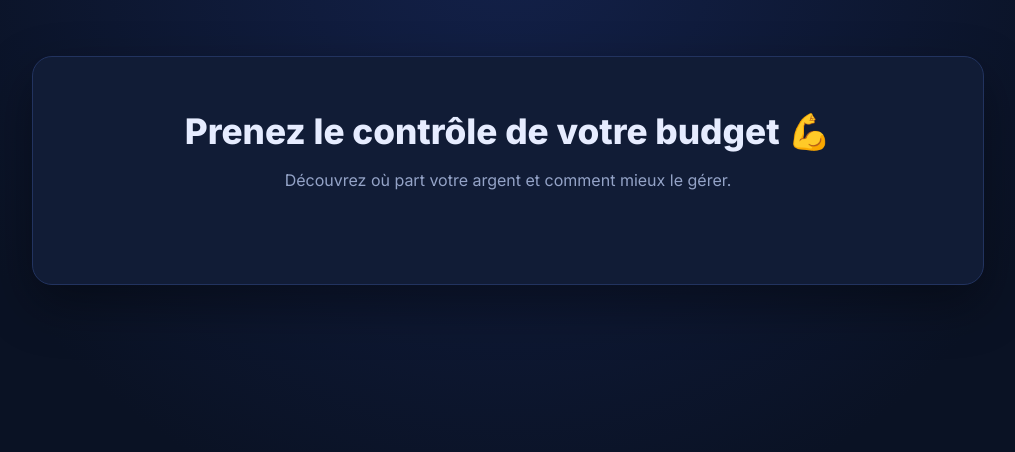
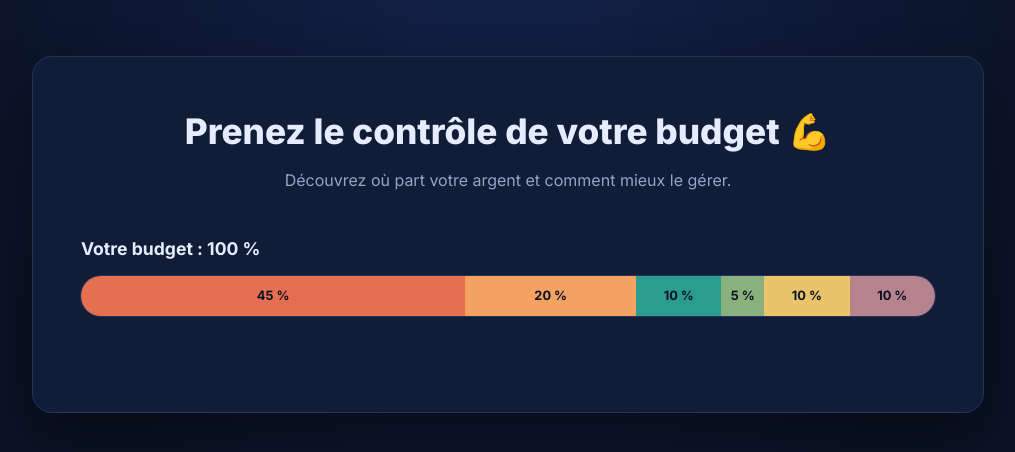
Before and after one commit to r-ovoundard/mon-budget, a PHP site: page / in a window 1280 px wide. Shown: the part 72-524 px from the top of the page, without its empty margins (132-1147 px from the left). Run offline with PHP 8.4, Linux system fonts and the light colour scheme.

Commit message:
ajout de la barre de répartition du budget

```diff
--- a/css/style.css
+++ b/css/style.css
@@ -130,3 +130,37 @@ h1 {
   font-weight: 700;
   margin-bottom: 14px;
 }
+/* =========================================================
+   BARRE DU BUDGET
+   ========================================================= */
+.budget-bar {
+  display: flex;
+  height: 40px;
+  border-radius: 999px;
+  overflow: hidden; /* coupe les segments pour suivre les bords arrondis */
+  margin-bottom: 48px;
+  box-shadow: 0 0 0 1px var(--border);
+}
+
+.seg {
+  display: flex;
+  align-items: center;
+  justify-content: center;
+  font-size: 0.8rem;
+  font-weight: 700;
+  color: var(--bg);
+  white-space: nowrap;
+  transition: filter 0.2s;
+}
+
+.seg:hover {
+  filter: brightness(1.15);
+}
+
+/* Couleurs de fond partagées par les segments et les pastilles */
+.logement     { background: var(--logement); }
+.alimentation { background: var(--alimentation); }
+.etudes       { background: var(--etudes); }
+.transport    { background: var(--transport); }
+.loisirs      { background: var(--loisirs); }
+.divers       { background: var(--divers); }
--- a/index.html
+++ b/index.html
@@ -31,6 +31,16 @@
       <p class="subtitle">Découvrez où part votre argent et comment mieux le gérer.</p>
 
       <!-- BARRE -->
+      <!-- La largeur de chaque segment correspond à son pourcentage du budget -->
+      <h2 class="section-title">Votre budget : 100 %</h2>
+      <div class="budget-bar">
+        <span class="seg logement"     style="width: 45%">45 %</span>
+        <span class="seg alimentation" style="width: 20%">20 %</span>
+        <span class="seg etudes"       style="width: 10%">10 %</span>
+        <span class="seg transport"    style="width: 5%">5 %</span>
+        <span class="seg loisirs"      style="width: 10%">10 %</span>
+        <span class="seg divers"       style="width: 10%">10 %</span>
+      </div>
 
       <div class="columns">
 
```
